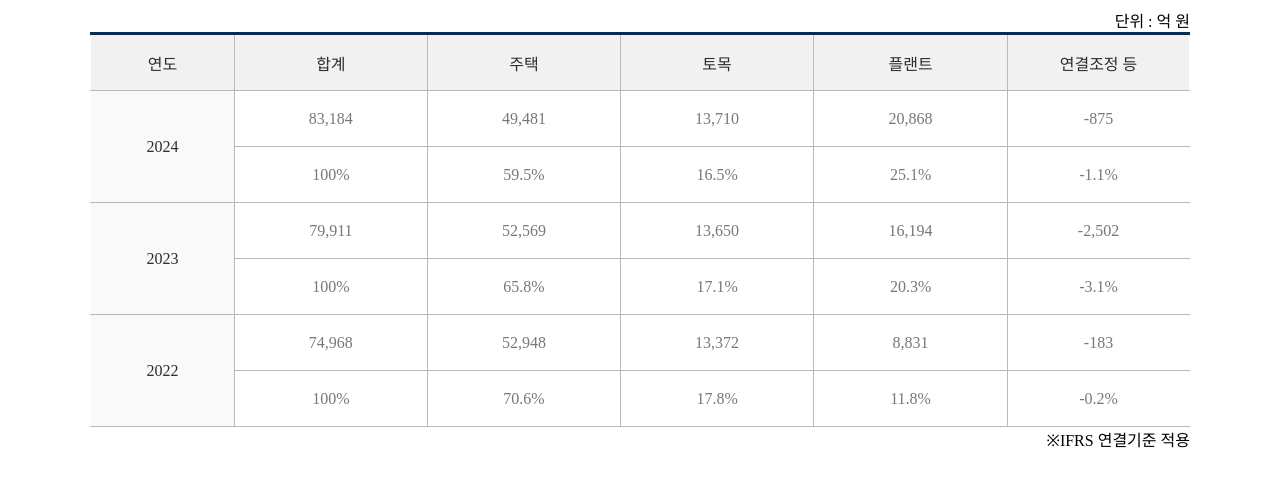
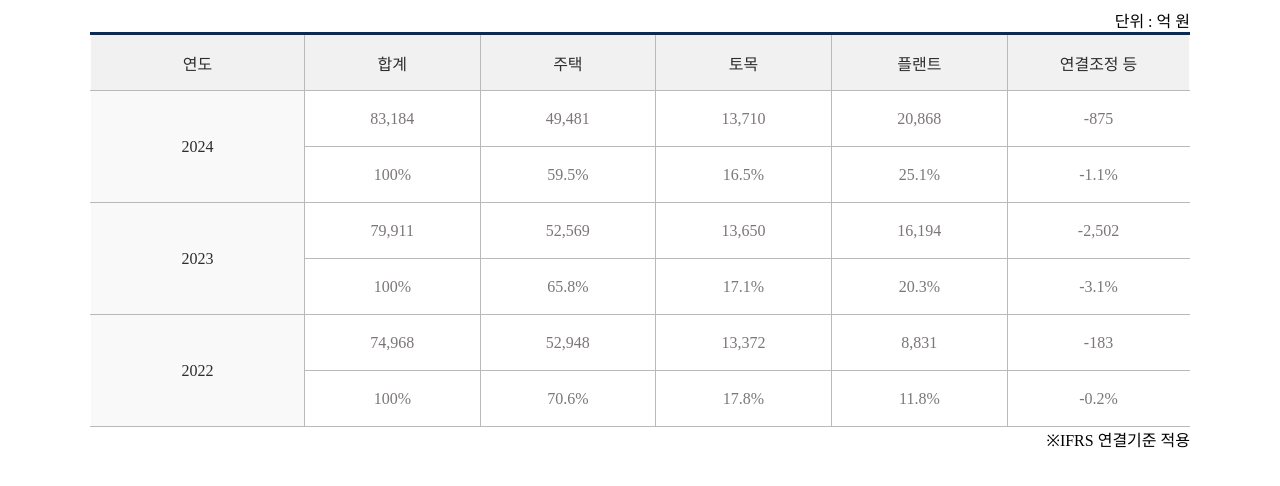
Before and after one commit to enabia1004/test3, a plain HTML site: page 02_table2/index4.html in a window 1280 px wide. Drawn offline with Linux system fonts and the light colour scheme.

Commit message:
Add files via upload

```diff
--- a/02_table2/index4.html
+++ b/02_table2/index4.html
@@ -27,6 +27,7 @@
             border-left: none;
             background: #f9f9f9;
             color: #2d2d2d;
+            width: 211px;height: 53px;
         }
         .col2{
             background: #f1f1f1;
@@ -35,7 +36,9 @@
         caption{
             text-align: right;
         }
-
+        .col3{
+            width: 210px;height: 105px;
+        }
     </style>
 </head>
 <body>
@@ -50,7 +53,7 @@
             <td class="col6 col2">연결조정 등</td>
         </tr>
         <tr>
-            <td rowspan="2" class="col1">2024</td>
+            <td rowspan="2" class="col1 col3">2024</td>
             <td>83,184</td>
             <td>49,481</td>
             <td>13,710</td>
@@ -65,7 +68,7 @@
             <td class="col6">-1.1%</td>
         </tr>
         <tr>
-            <td rowspan="2" class="col1">2023</td>
+            <td rowspan="2" class="col1 col3">2023</td>
             <td>79,911</td>
             <td>52,569</td>
             <td>13,650</td>
@@ -80,7 +83,7 @@
             <td class="col6">-3.1%</td>
         </tr>
         <tr>
-            <td rowspan="2" class="col1">2022</td>
+            <td rowspan="2" class="col1 col3">2022</td>
             <td>74,968</td>
             <td>52,948</td>
             <td>13,372</td>
```
Also changed, not shown: 02_table2/index3.html (+4 -4 lines).
